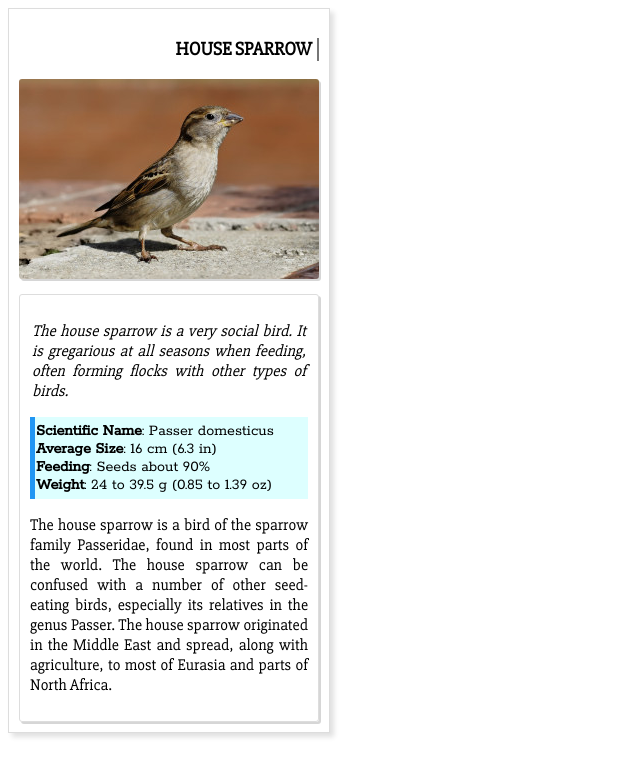
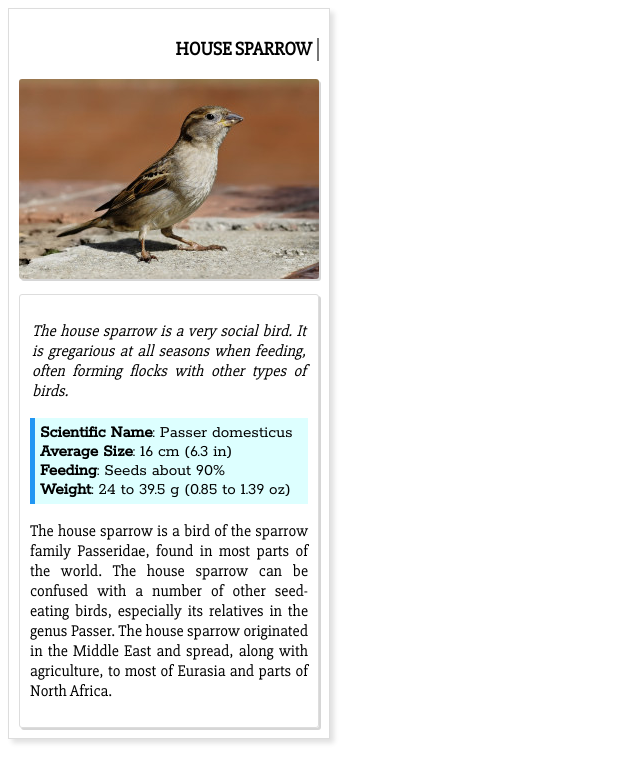
Before and after one commit to CristianoZitarosa/Animal-trading-cards, a plain HTML site: page index.html in a window 1280 px wide. Shown: the whole page, without its empty margins (0-640 px from the left). Drawn offline with Linux system fonts and the light colour scheme.

Commit message:
Update styles.css

```diff
--- a/css/styles.css
+++ b/css/styles.css
@@ -43,7 +43,8 @@
 .list {
 	list-style-type: none;
 	border-left: 5px solid #2196f3;
-	padding: 5px 1px;
+	padding: 5px;
 	background-color: #dff;
 	font-family: "Rokkitt", Arial Narrow, serif;
+	font-size: 17px;
 }
```
